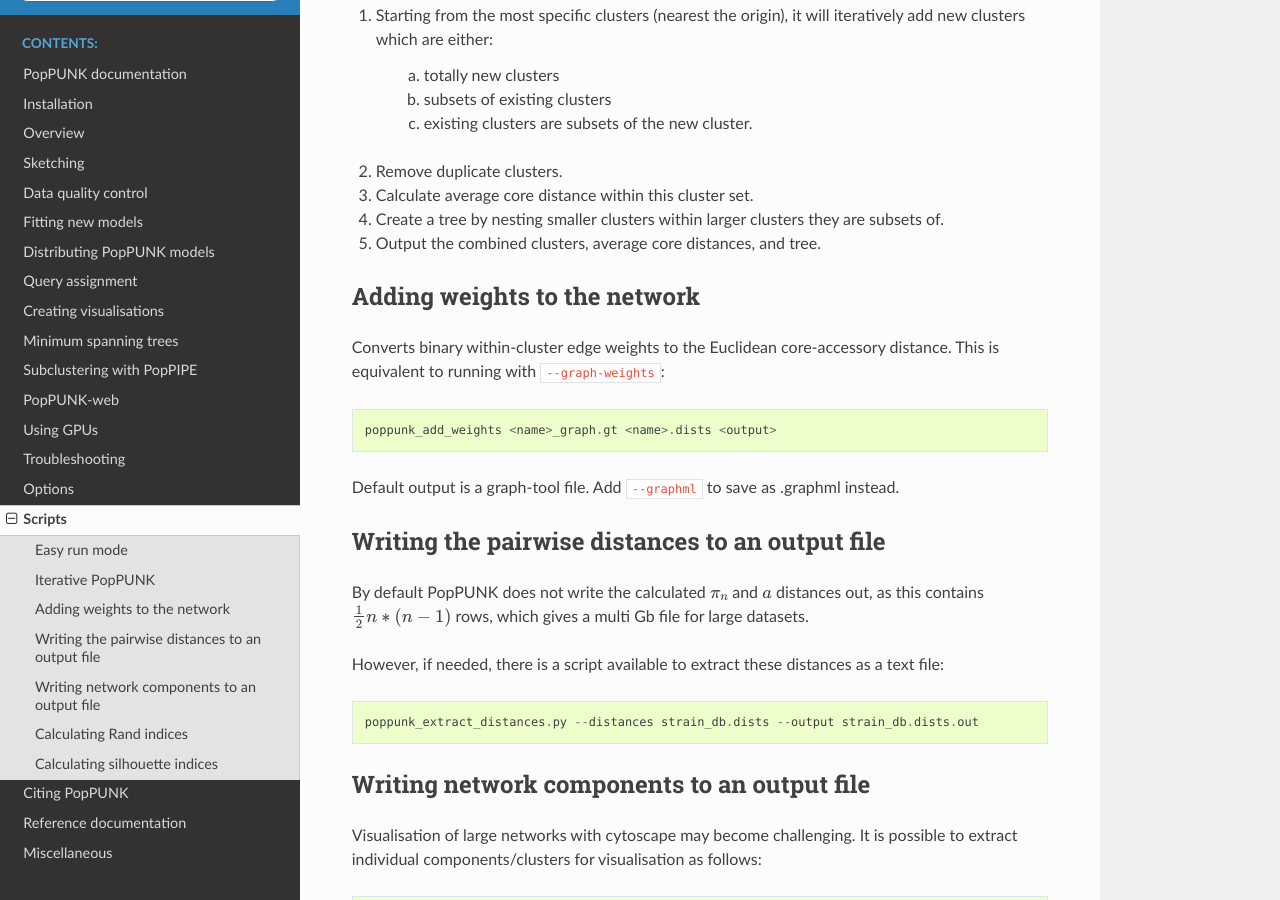
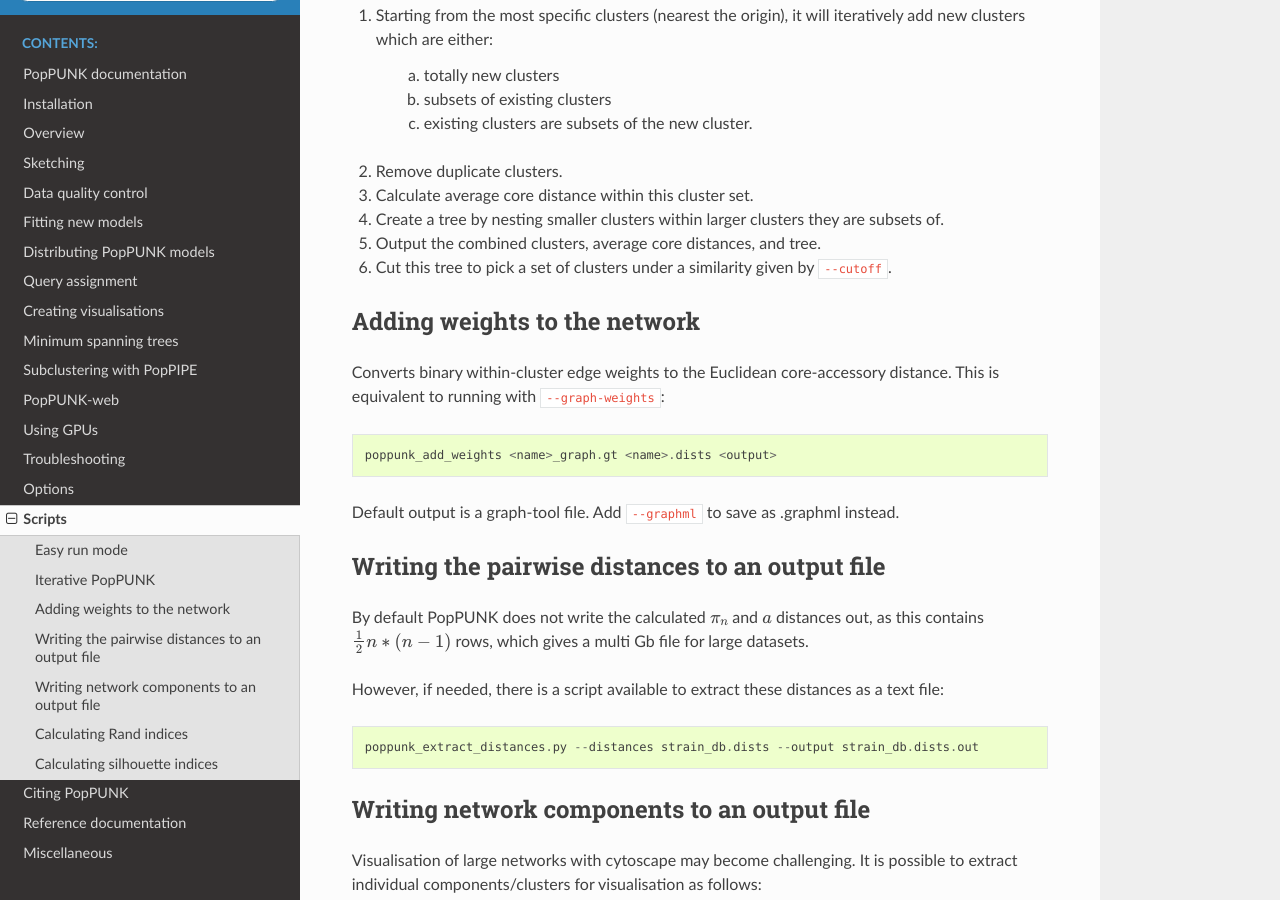
Before and after one commit to bacpop/PopPUNK, a Sphinx documentation site: the page built from docs/scripts.rst, in a window 1280 px wide and 900 px high, scrolled down 1049 px. Built offline with Sphinx 7.4.7 and the Read the Docs theme 2.0.0, drawn with Linux system fonts in a browser that asks for light colours.

Commit message:
Add new pp_iterate functionality to docs

```diff
--- a/docs/scripts.rst
+++ b/docs/scripts.rst
@@ -53,6 +53,8 @@ This script will do the following:
 4. Create a tree by nesting smaller clusters within larger clusters they are subsets of.
 
 5. Output the combined clusters, average core distances, and tree.
+
+6. Cut this tree to pick a set of clusters under a similarity given by ``--cutoff``.
 
 Adding weights to the network
 -----------------------------
```
